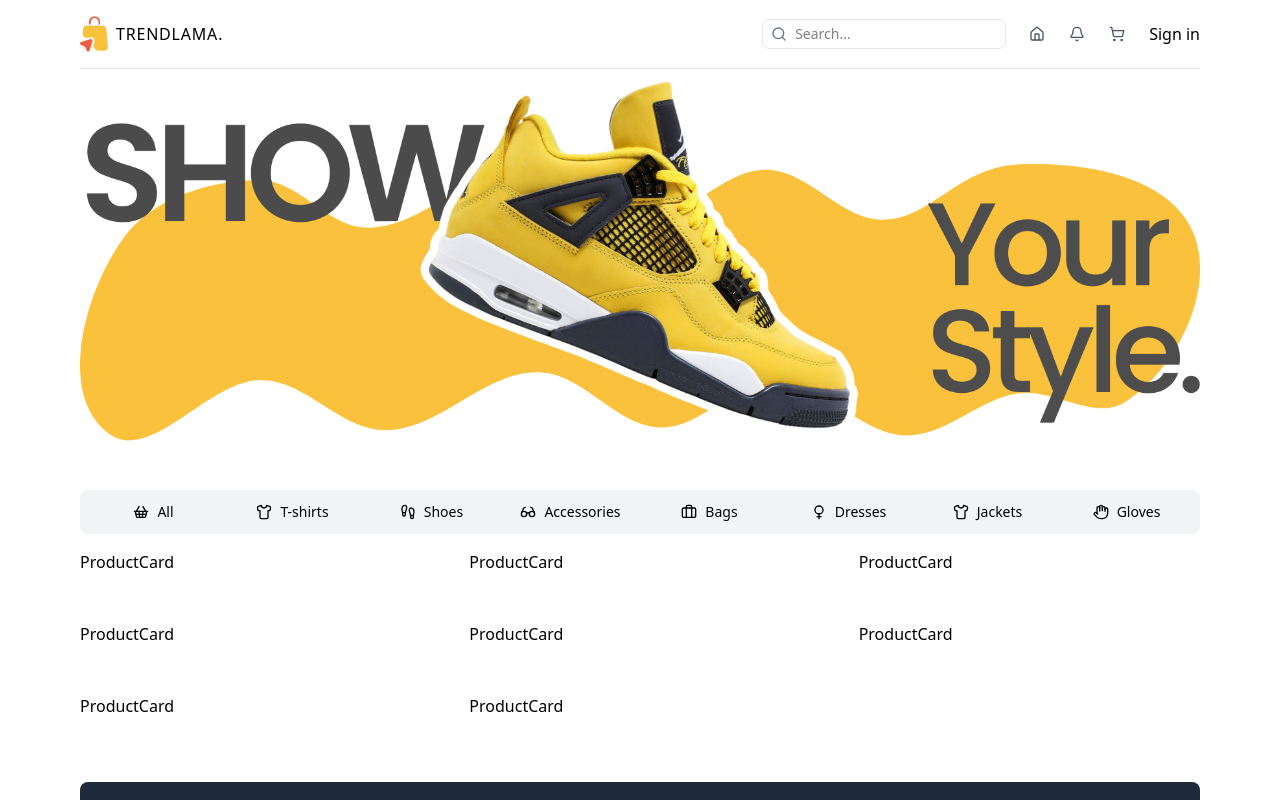
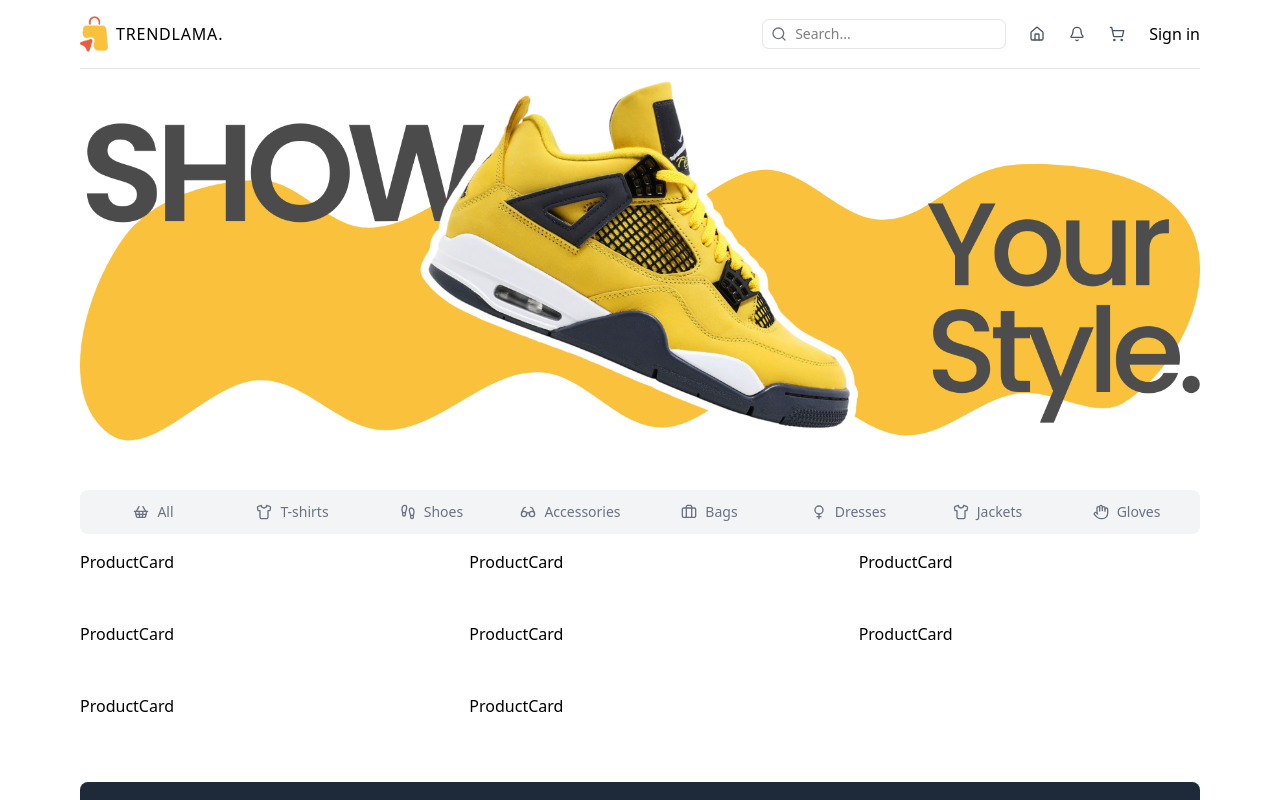
Before and after one commit to handa26/e-commerce-ui, a Next.js app: page / in a window 1280 px wide. Shown: the top 800 px of the page. Built offline with nearby package versions, Linux system fonts and the light colour scheme.

Commit message:
feat: categories search params when clicking

```diff
--- a/src/components/Categories.tsx
+++ b/src/components/Categories.tsx
@@ -54,12 +54,23 @@ const categories = [
 ];
 
 const Categories = () => {
+	const searchParams = useSearchParams();
+	const router = useRouter();
+	const pathname = usePathname();
+
+	const handleChange = (value: string | null) => {
+		const params = new URLSearchParams(searchParams);
+		params.set("category", value || "");
+		router.push(`${pathname}?${params.toString()}`, { scroll: false });
+	};
+
 	return (
 		<div className="grid grid-cols-2 sm:grid-cols-3 md:grid-cols-4 lg:grid-cols-6 xl:grid-cols-8 gap-2 bg-gray-100 p-2 rounded-lg mb-4 text-sm">
 			{categories.map((category) => (
 				<div
-					className="flex items-center justify-center gap-2 cursor-pointer px-2 py-1 rounded-md"
+					className={`flex items-center justify-center gap-2 cursor-pointer px-2 py-1 rounded-md ${category.slug === searchParams.get("category") ? "bg-white" : "text-gray-500"}`}
 					key={category.name}
+					onClick={() => handleChange(category.slug)}
 				>
 					{category.icon}
 					{category.name}
```
